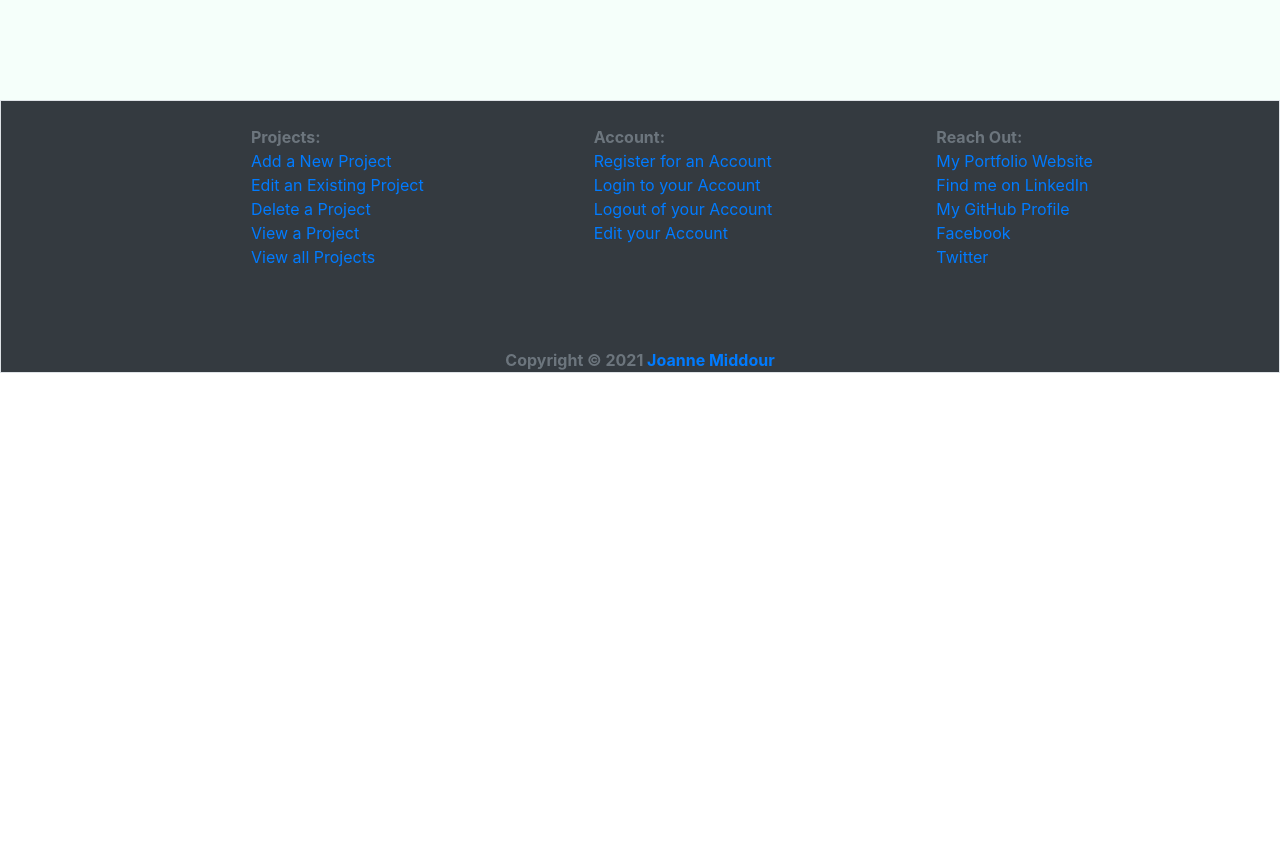
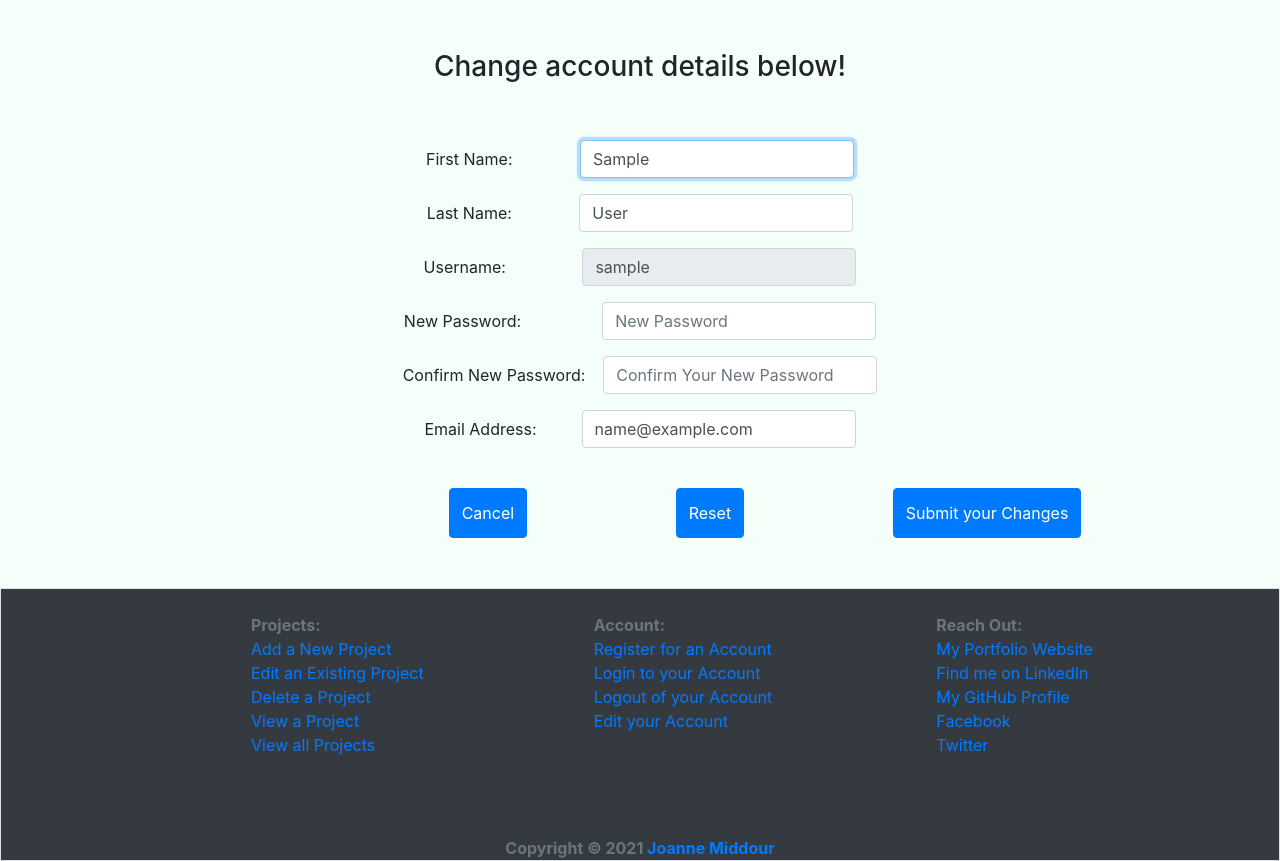
Before and after one commit to jmmiddour/resin_crafter_helper, a Flask app: template templates/edit_act.html in a window 1280 px wide. Shown: the part 76-937 px from the top of the page. Before the commit the page ends 449 px from the top, so only its background shows below. Run offline with Flask 2, Linux system fonts and the light colour scheme; the template is opened without the code that fills it: values that come from a table or form of the project are taken from there, others are empty; the visitor is signed in with stand-in values (Sample User, id 1); data comes from the database, SQL or seed files in the repository.

Commit message:
edit_act route is functioning properly now

```diff
--- a/templates/edit_act.html
+++ b/templates/edit_act.html
@@ -6,6 +6,77 @@
 
 {% block main %}
 
+{% if session.user_id %}
 
+    <h3>Change account details below!</h3><br><br>
+
+        <form action="/edit_act" method="post">
+
+            <div class="form-group">
+                First Name: &nbsp; &nbsp; &nbsp; &nbsp; &nbsp; &nbsp; &nbsp;
+                <input autofocus
+                       class="form-control" name="first_name"
+                       value="{{ user.first_name }}"
+                       type="text">
+            </div>
+
+            <div class="form-group">
+                Last Name: &nbsp; &nbsp; &nbsp; &nbsp; &nbsp; &nbsp; &nbsp;
+                <input autofocus
+                       class="form-control"
+                       name="last_name" value="{{ user.last_name }}"
+                       type="text">
+            </div>
+
+            <div class="form-group">
+                Username: &nbsp; &nbsp; &nbsp; &nbsp; &nbsp; &nbsp; &nbsp; &nbsp;
+                <input class="form-control"
+                       value="{{ user.username }}"
+                       type="text" disabled>
+            </div>
+
+            <div class="form-group">
+                New Password: &nbsp; &nbsp; &nbsp; &nbsp; &nbsp; &nbsp;&nbsp; &nbsp;&nbsp;&nbsp;
+                <input class="form-control"
+                       name="password"
+                       placeholder="New Password"
+                       type="password">
+            </div>
+
+            <div class="form-group">
+                Confirm New Password: &nbsp;&nbsp;
+                <input class="form-control"
+                       name="confirmation"
+                       placeholder="Confirm Your New Password"
+                       type="password">
+            </div>
+
+            <div class="form-group">
+                Email Address: &nbsp;&nbsp; &nbsp; &nbsp; &nbsp;
+                <input class="form-control"
+                       name="email"
+                       value="{{ user.email }}"
+                       type="text">
+            </div><br>
+
+            <div id="wrapper" style="height: 50px ">
+
+                <button class="btn btn-primary"
+                        type="button"
+                        name="cancel"
+                        onclick="window.history.back()">
+                    Cancel</button>
+
+                <button class="btn btn-primary"
+                        type="reset">Reset</button>
+
+                <button class="btn btn-primary"
+                        type="submit">Submit your Changes</button>
+
+            </div>
+
+        </form>
+
+{% endif %}
 
 {% endblock %}
```
